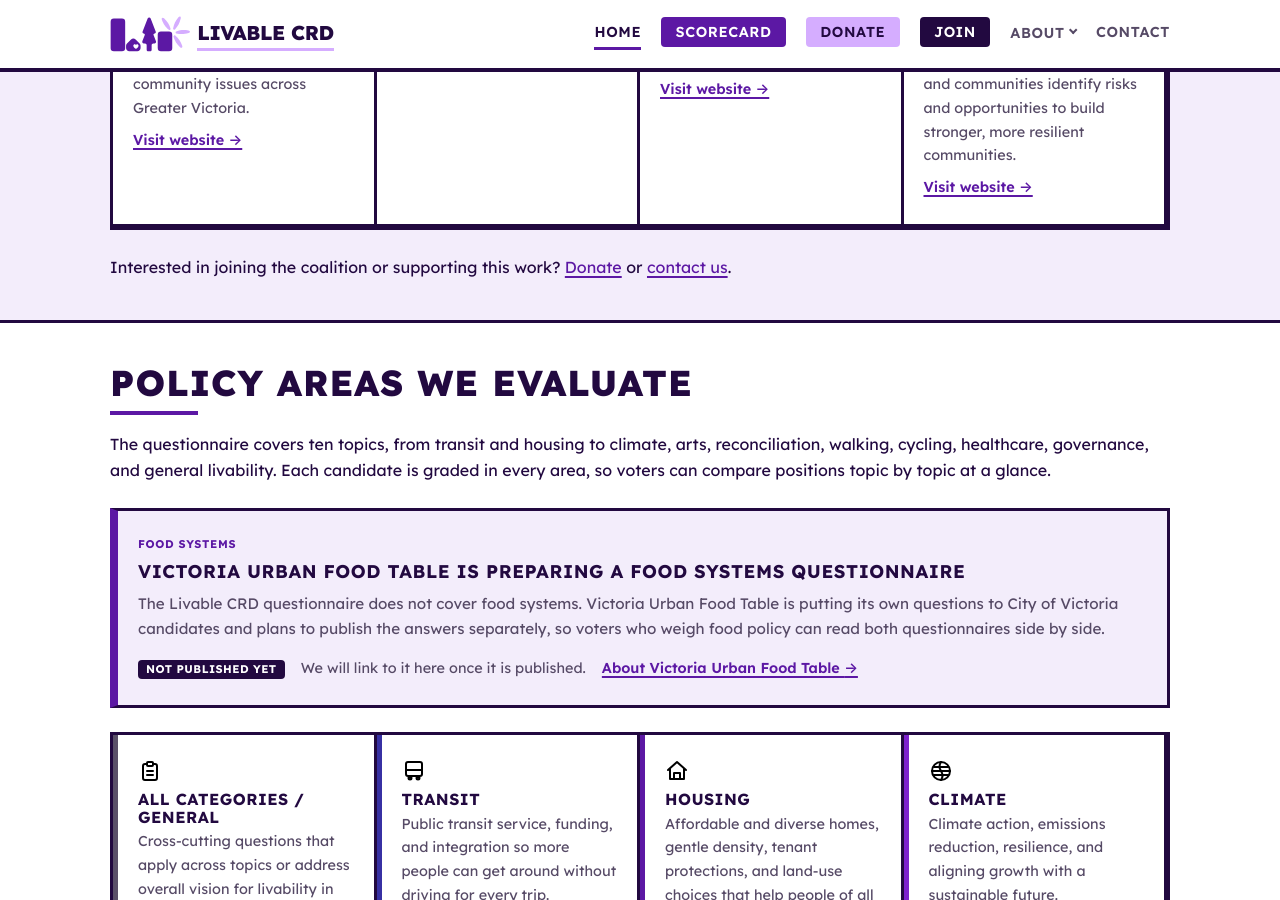
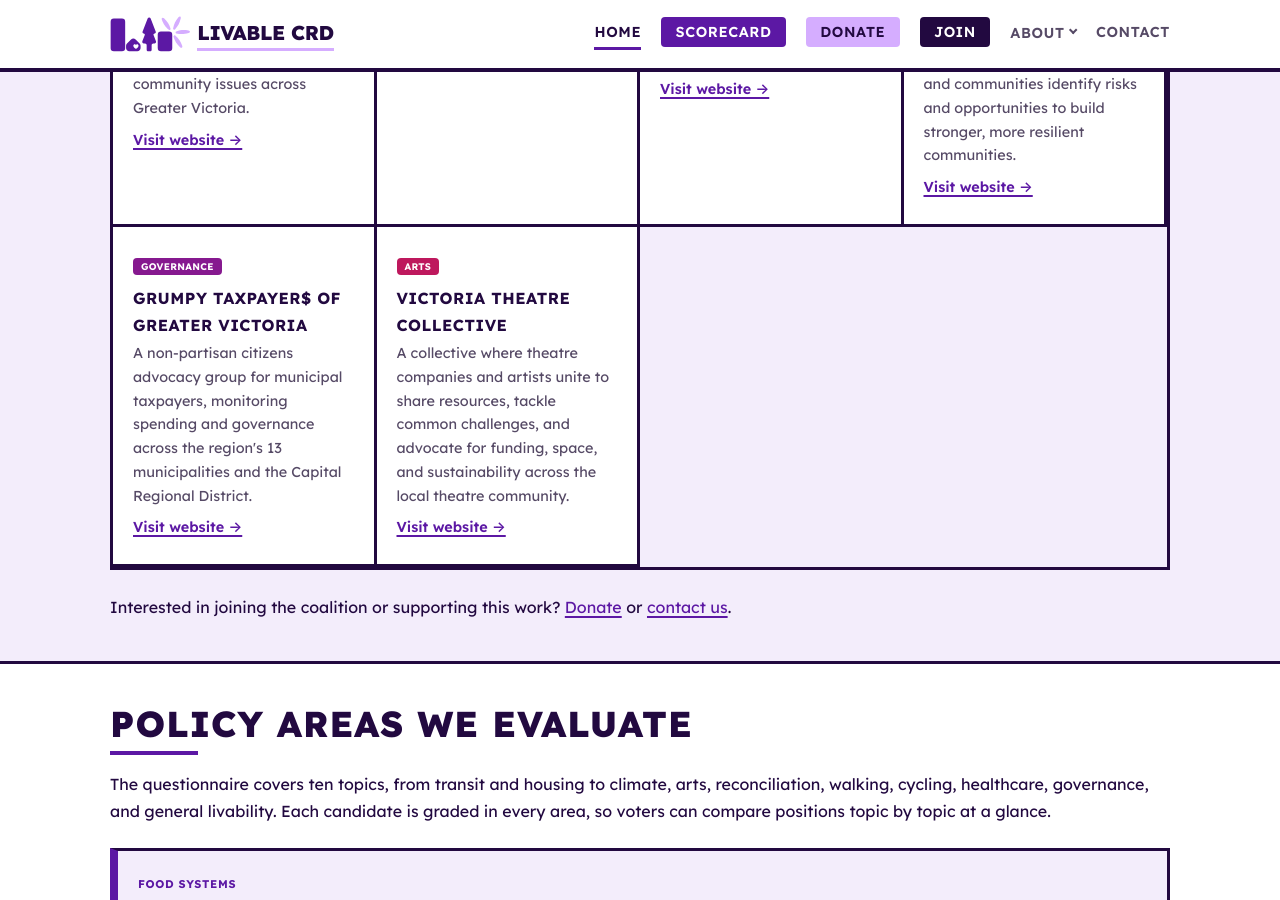
Before and after one commit to LaputanMachines/livable-crd-website, a Jekyll site: the page built from index.md, in a window 1280 px wide and 900 px high, scrolled down 2565 px. Built offline with Jekyll 4.4.1, drawn with Linux system fonts in a browser that asks for light colours.

Commit message:
data: add Grumpy Taxpayer$ and Victoria Theatre Collective partners
Add two coalition partners to the homepage partners list:

- Grumpy Taxpayer$ of Greater Victoria (governance), a non-partisan
  citizens advocacy group monitoring municipal spending and governance.
- Victoria Theatre Collective (arts), a collective of local theatre
  companies and artists advocating for funding, space, and sustainability.

Both entries link to the organization's website. No logo files yet, so
they fall back to the name heading.

Co-Authored-By: Claude Opus 5 (1M context) <noreply@anthropic.com>

```diff
--- a/_data/partners.yml
+++ b/_data/partners.yml
@@ -64,3 +64,11 @@
   note: An interactive mapping platform that assimilates local social, environmental, and health data to help individuals and communities identify risks and opportunities to build stronger, more resilient communities.
   url: https://whatstherush.earth/
   category: climate
+- name: Grumpy Taxpayer$ of Greater Victoria
+  note: A non-partisan citizens advocacy group for municipal taxpayers, monitoring spending and governance across the region's 13 municipalities and the Capital Regional District.
+  url: https://grumpytaxpayers.com/
+  category: governance
+- name: Victoria Theatre Collective
+  note: A collective where theatre companies and artists unite to share resources, tackle common challenges, and advocate for funding, space, and sustainability across the local theatre community.
+  url: https://victoriatheatrecollective.ca/
+  category: arts
```
